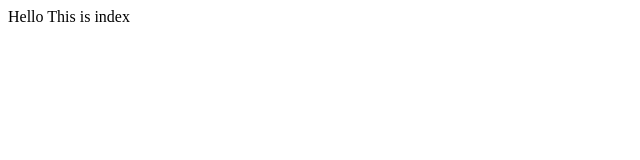
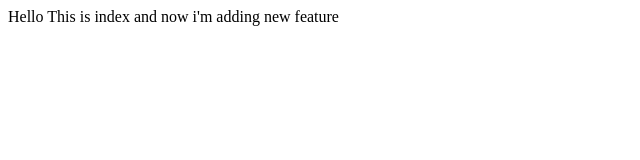
Before and after one commit to guptaaditya246/RecognitionApp, a plain HTML site: page Desktop/index.html in a window 1280 px wide. Shown: the whole page, without its empty margins (0-640 px from the left). Drawn offline with Linux system fonts and the light colour scheme.

Commit message:
new file

```diff
--- a/Desktop/index.html
+++ b/Desktop/index.html
@@ -2,5 +2,5 @@
 	<head>
 		<title>Index</title>
 	</head>
-	<body>Hello This is index</body>
+	<body>Hello This is index and now i'm adding new feature</body>
 </html>
```
